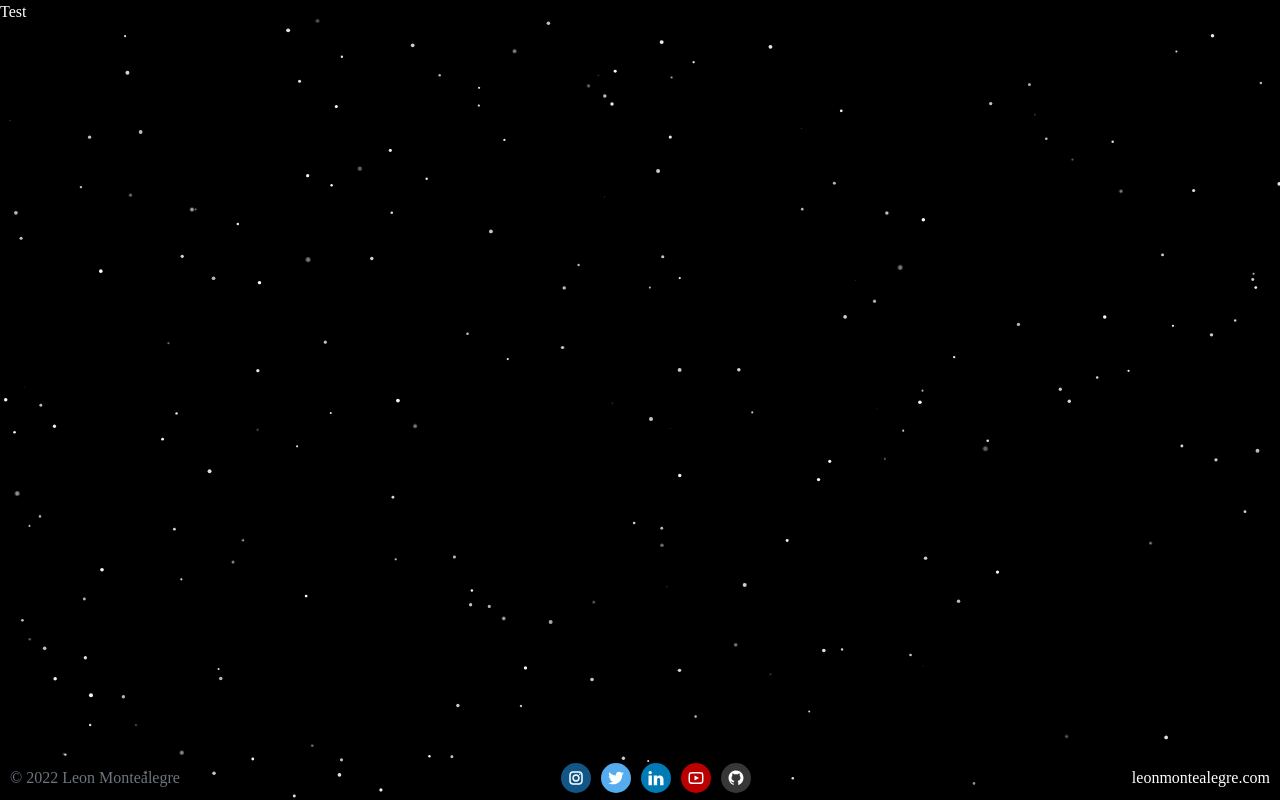
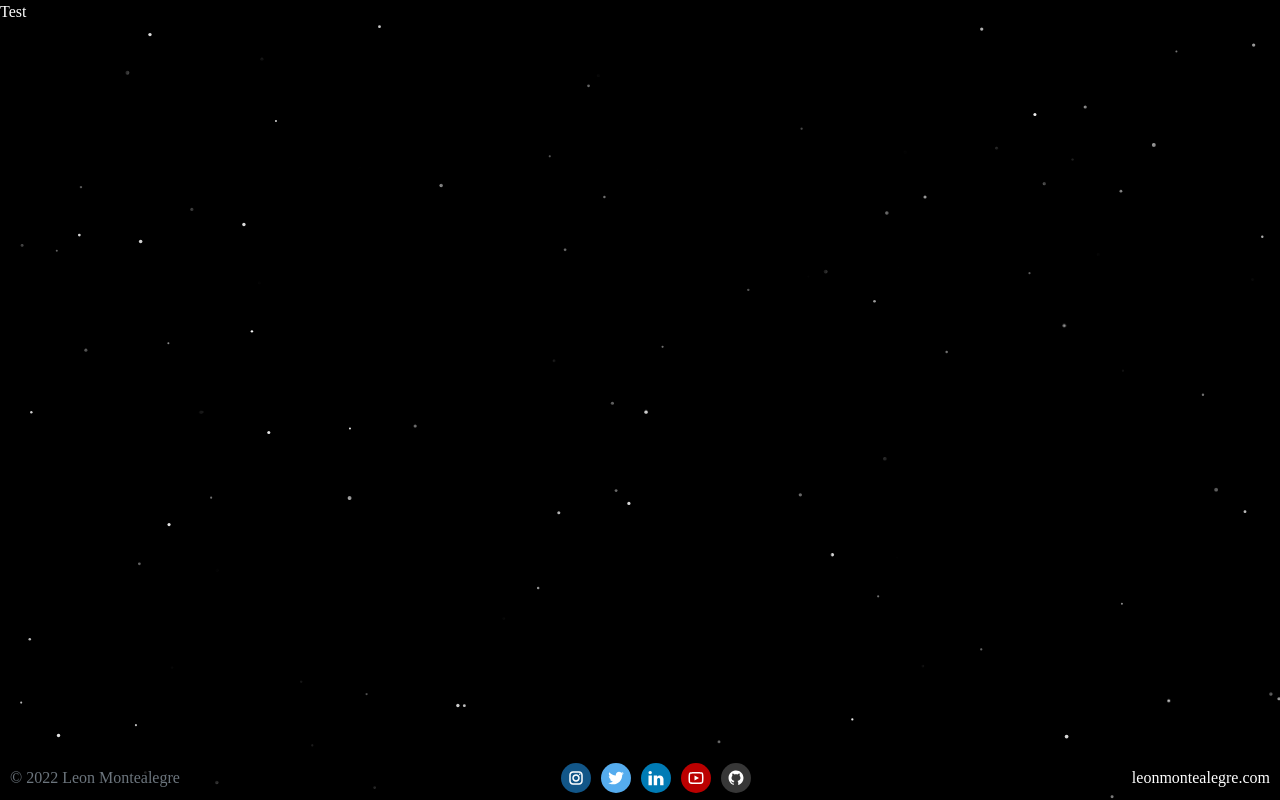
Before and after one commit to LeonMontealegre/Website, a Next.js app: page / in a window 1280 px wide. Built offline with nearby package versions, Linux system fonts and the light colour scheme; a web font is replaced by a local one.

Commit message:
Final fixes on background

```diff
--- a/src/components/Background/index.module.scss
+++ b/src/components/Background/index.module.scss
@@ -1,3 +1,4 @@
+
 
 .background {
     position: fixed;
@@ -5,29 +6,29 @@
     width: 100%;
     height: 100%;
 
-    left: 0;
-    top: 0;
+    background-color: black;
+
+    z-index: -3;
+
+    & > * {
+        position: absolute;
+
+        width: 100%;
+        height: 100%;
+    }
 }
 
-
-.star {
-    @keyframes pulseAnimation {
-        0%   { transform: scale(1) }
-        30%  { transform: scale(1.2); }
-        70%  { transform: scale(0.2); }
-        100% { transform: scale(1) }
-    }
-    @keyframes glowingAnimation {
-        0%   { opacity: var(--star-brightness, 1); }
-        100% { opacity: calc(var(--star-brightness, 1) * 0.5); }
+.twinkling {
+    @keyframes moveBack {
+        from { background-position: 0 0; }
+        to {   background-position: -10000px 5000px; }
     }
 
-    animation:
-	    pulseAnimation var(--star-animation-duration, 3000ms) infinite backwards,
-	    glowingAnimation var(--star-animation-glow-duration, 5000ms) infinite alternate backwards;
+    background: transparent url("/img/twinkling.png") repeat top center;
 
-    animation-delay: var(--star-animation-delay, 0);
+    animation: moveBack 800s linear infinite;
 }
+
 .shooting__star {
     @keyframes shootingStarAnimation {
         0% { transform: translate(0, 0); opacity: 0; }
--- a/src/components/Background/index.tsx
+++ b/src/components/Background/index.tsx
@@ -5,35 +5,57 @@ import {useMemo} from "react";
 import styles from "./index.module.scss";
 
 
-const NUM_STARS = 200;
+const NUM_STARS = 100;
 const NUM_SHOOTING_STARS = 4;
 
-const GenRandomStar = (i: number) => ({
-    cx: Math.random()*100,
-    cy: Math.random()*100,
-    tx: undefined as number | undefined,
-    ty: undefined as number | undefined,
-    r: (Math.random() + 1),
-    delay:       (i*100 +  500 * Math.random()),
-    duration:    (3000  + 4000 * Math.random()),
-    glowDuration: 1000,
-    brightness:  (0.7   +  0.3 * Math.random()),
-});
-const GenRandomShootingStar = (i: number) => {
-    const star = GenRandomStar(i);
+type StarProps = {
+    c: { x: number, y: number };
+    r: number;
+    brightness: number;
+} & ({
+    isShooting: false;
+} | {
+    isShooting: true;
+    t: { x: number, y: number };
+    delay: number;
+    duration: number;
+})
+const Star = ({ c, r, brightness, ...other }: StarProps) => (
+    <circle
+        className={other.isShooting ? styles["shooting__star"] : styles["star"]}
+        fill="white"
+        cx={`${c.x}%`} cy={`${c.y}%`} r={r} transform-origin={`${c.x}% ${c.y}%`}
+        opacity={brightness}
+        style={(other.isShooting ? {
+            "--star-target-dx": `${other.t.x}%`,
+            "--star-target-dy": `${other.t.y}%`,
+            "--star-animation-delay": `${other.delay}ms`,
+            "--star-animation-duration": `${other.duration}ms`,
+            "--star-animation-glow-duration": `${other.duration}ms`,
+            "--star-brightness": brightness,
+        } : {}) as React.CSSProperties} />
+)
+
+const GenRandomStar = (i: number, isShooting = false): StarProps => {
+    const star = {
+        c: { x: Math.random()*100, y: Math.random()*100 },
+        r: (Math.random() + 1),
+        brightness: (0.7 + 0.3 * Math.random()),
+    };
+    if (!isShooting)
+        return { isShooting, ...star };
     return {
+        isShooting,
         ...star,
-        tx: Math.random()*100 - star.cx,
-        ty: Math.random()*100 - star.cy,
-        delay: star.delay * 10,
-        glowDuration: star.duration,
-    }
+        t: { x: (Math.random()*100 - star.c.x), y: (Math.random()*100 - star.c.y) },
+        delay: (i*1000 + 5000 * Math.random()),
+        duration: 3000 + 4000 * Math.random(),
+    };
 }
 
-const stars = [
-    ...Array(NUM_STARS).fill(0).map((_, i) => (GenRandomStar(i))),
-    ...Array(NUM_SHOOTING_STARS).fill(0).map((_, i) => (GenRandomShootingStar(i)))
-];
+const stars = Array(NUM_STARS).fill(0).map((_, i) => (GenRandomStar(i)));
+const shootingStars = Array(NUM_SHOOTING_STARS).fill(0).map((_, i) => (GenRandomStar(i, true)));
+
 
 export const Background = () => {
     const [showStars, setShowStars] = useState(false);
@@ -44,23 +66,10 @@ export const Background = () => {
     }, []);
 
     return useMemo(() => (
-        <svg className={styles["background"]} preserveAspectRatio="xMinYMin slice">
-            {showStars &&
-             stars.map(({ cx, cy, tx, ty, r, delay, duration, glowDuration, brightness }, i) => (
-                <circle
-                    key={`star-${i}`}
-                    className={tx ? styles["shooting__star"] : styles["star"]}
-                    fill="white"
-                    cx={`${cx}%`} cy={`${cy}%`} r={r} transform-origin={`${cx}% ${cy}%`}
-                    style={{
-                        "--star-target-dx": `${tx}%`,
-                        "--star-target-dy": `${ty}%`,
-                        "--star-animation-delay": `${delay}ms`,
-                        "--star-animation-duration": `${duration}ms`,
-                        "--star-animation-glow-duration": `${glowDuration}ms`,
-                        "--star-brightness": brightness,
-                    } as React.CSSProperties} />
-            ))}
-        </svg>
+        <div className={styles["background"]}>
+            <svg>{showStars &&         stars.map((star, i) => <Star key={`star-${i}`} {...star} />)}</svg>
+            <div className={styles["twinkling"]}></div>
+            <svg>{showStars && shootingStars.map((star, i) => <Star key={`star-${i}`} {...star} />)}</svg>
+        </div>
     ), [showStars]);
 }
--- a/src/styles/globals.scss
+++ b/src/styles/globals.scss
@@ -5,7 +5,9 @@
 body, html {
     font-family: Walkway;
 
-    background-color: #000;
+    z-index: -10;
+
+    background-color: transparent;
     color: #fff;
 
     line-height: 1.5;
```
Also changed, not shown: public/img/twinkling.png (added).
